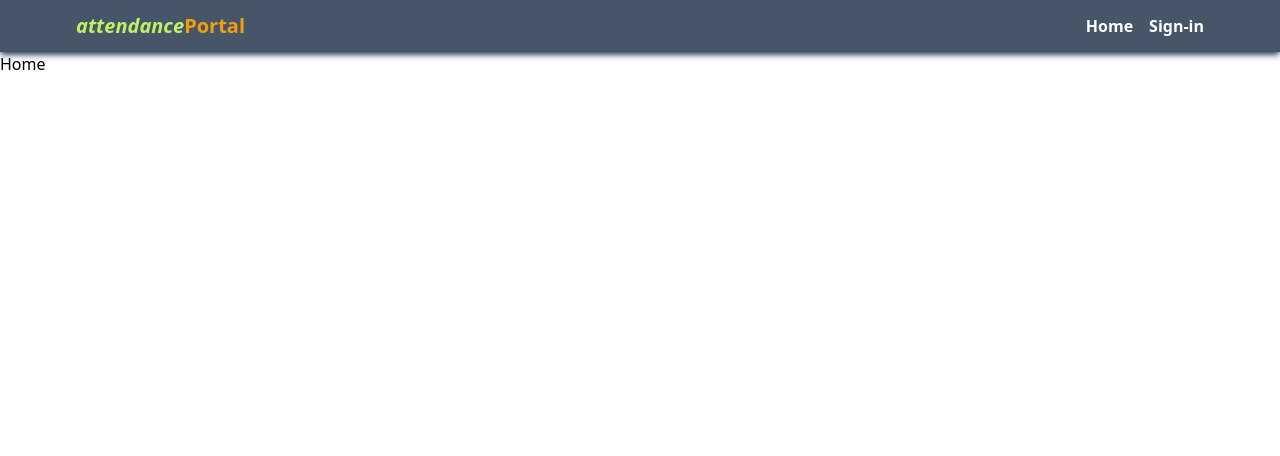
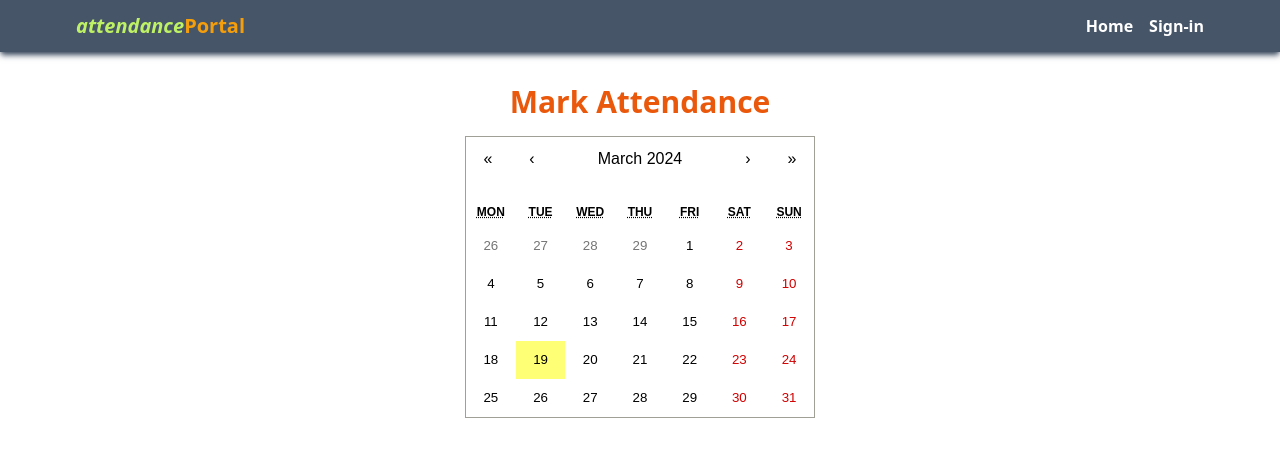
Before and after one commit to SMGhulam29091993/ZS-attendance-portal, a React (Create React App) app: page / in a window 1280 px wide. Shown: the top 456 px of the page. Built offline with nearby package versions, Linux system fonts and the light colour scheme.

Commit message:
created the home page and update the attendance page with indicator

```diff
--- /dev/null
+++ b/src/Component/Day-Indicator.js
@@ -0,0 +1,18 @@
+import React from 'react'
+
+const DayIndicator = () => {
+  return (
+    <div>
+        <div className='flex flex-col items-center justify-center max-w-2xl'>
+            <h3 className='text-center font-semibold text-md sm:text-lg'>Indicator</h3>
+            <ul className='' style={{width : "100%"}}>
+                <li className='flex gap-4 items-center justify-start '><span className='text-left'>Present Mark</span><span className='present '></span></li>
+                <li className='flex gap-4 items-center justify-start'><span className='text-left'>Absent Mark</span><span className='absent '></span></li>
+                <li className='flex gap-4 items-center justify-start'><span className='text-left'>Half-Day Mark</span><span className='half-day '></span></li>
+            </ul>
+        </div>
+    </div>
+  )
+}
+
+export default DayIndicator
--- a/src/index.css
+++ b/src/index.css
@@ -30,3 +30,9 @@ code {
   background-color:red ; /* Color of the dot */
   border-radius: 50%; /* Make the dot round */
 }
+.half-day {
+  width: 8px;
+  height: 8px;
+  background-color:yellow; /* Color of the dot */
+  border-radius: 50%; /* Make the dot round */
+}
--- a/src/pages/AttendanceCalendar.js
+++ b/src/pages/AttendanceCalendar.js
@@ -4,7 +4,8 @@ import 'react-calendar/dist/Calendar.css';
 import axios from 'axios';
 import { useSelector } from 'react-redux';
 import { userSelector } from '../redux/user/userSlice';
-import { useParams } from 'react-router-dom';
+import DayIndicator from '../Component/Day-Indicator';
+
 
 const AttendanceCalendar = () => {
   const {currentUser, token} = useSelector(userSelector);
@@ -28,10 +29,6 @@ const AttendanceCalendar = () => {
       })
       const responseData = res.data;
       console.log("Get Attendance :",responseData.attendance);
-      // Example hardcoded data for marked dates with their status
-
-      // const attendanceDate = responseData.attendance.date;
-      // const attendanceStatus = responseData.attendance.status;
 
       const attendanceArray = responseData.attendance;
 
@@ -117,7 +114,7 @@ const AttendanceCalendar = () => {
           status
         }
         // Example PUT request to update attendance record
-        await axios.post(`http://localhost:8000/api/v1/attendance/update-attendance/${currentUser._id}`, data,{
+        await axios.put(`http://localhost:8000/api/v1/attendance/update-attendance/${currentUser._id}`, data,{
           headers:{
             "Content-Type" : "application/json",
             Authorization : `Bearer ${token}`
@@ -149,25 +146,31 @@ const AttendanceCalendar = () => {
   };
 
   return (
-    <div>
-      <h2>Mark Attendance</h2>
-      <div>
+    <div className='max-w-6xl mx-auto'>
+      <div className='flex flex-col items-center justify-center gap-4 my-6 p-2 w-full'>
+        <h2 className='text-center font-semibold text-orange-600 text-3xl'>Mark Attendance</h2>
+        {error && <p className='text-red-700'>{error}</p>}
+        <div className='flex gap-3'>
           <Calendar
             onChange={handleDateChange}
             value={selectedDate}
             tileContent={tileContent}
           />
+          <DayIndicator/>
         </div>
-      <div>
-         <label>
+
+        <label className='text-md font-semibold text-slate-600 flex gap-4'>
           Attendance Status:
-           <select value={attendanceStatus} onChange={(e) => setAttendanceStatus(e.target.value)}>
+          <select value={attendanceStatus} onChange={(e) => setAttendanceStatus(e.target.value)}
+            className='text-md font-semibold text-slate-900 border border-slate-950 outline-none rounded'>
             <option value="">Select Status</option>
             <option value="present">Present</option>
             <option value="absent">Absent</option>
+            <option value="half-day">Half Day</option>
           </select>
         </label>
-        <button onClick={handleMarkAttendance}>Mark Attendance</button>
+        <button onClick={handleMarkAttendance}
+          className='bg-blue-600 p-2 rounded-lg uppercase text-white'>Mark Attendance</button>
       </div>
     </div>
   );
--- a/src/pages/Home.js
+++ b/src/pages/Home.js
@@ -1,9 +1,86 @@
-import React from 'react'
+import React, { useState, useEffect } from 'react';
+import Calendar from 'react-calendar';
+import 'react-calendar/dist/Calendar.css';
+import axios from 'axios';
+import { useSelector } from 'react-redux';
+import { userSelector } from '../redux/user/userSlice';
 
 const Home = () => {
+  const {currentUser, token} = useSelector(userSelector);
+  const [error,setError] = useState("");
+  const [markedDates, setMarkedDates] = useState([]);
+  const [attendanceStatusByDate, setAttendanceStatusByDate] = useState({});
+
+  useEffect(() => {
+    fetchAttendanceData();
+  }, []);
+
+  const fetchAttendanceData = async () => {
+    try {
+      const res = await axios.get(`http://localhost:8000/api/v1/attendance/get-attendance/${currentUser._id}`,{
+        headers: {
+          "Content-Type" : "application/json",
+          Authorization : `Bearer ${token}`
+        }
+      })
+      const responseData = res.data;
+      if(!responseData.success){
+        setError(responseData.message);
+        return;
+      }
+      console.log("Get Attendance :",responseData.attendance);
+
+      const attendanceArray = responseData.attendance;
+
+    // Create the attendanceData object using map function
+      const attendanceData = {};
+      attendanceArray.map(item => {
+        attendanceData[item.date] = item.status;
+      });
+
+      const dates = Object.keys(attendanceData);
+
+
+      // Set marked dates with their respective attendance status
+      setMarkedDates(dates);
+      setAttendanceStatusByDate(attendanceData);
+    } catch (error) {
+      console.error('Error fetching marked dates:', error);
+    }
+  };
+
+  const tileContent = ({ date }) => {
+    const formattedDate = formatDate(date);
+    // If the date is in the markedDates array, render a dot as content
+    if (markedDates.includes(formattedDate)) {
+      return (
+        <div>
+          <div className={`dot ${attendanceStatusByDate[formattedDate]}`} ></div>
+        </div>
+      );
+    }
+    return null;
+  };
+
+  const formatDate = (date) => {
+    return `${date.getFullYear()}-${(date.getMonth() + 1).toString().padStart(2, '0')}-${date.getDate().toString().padStart(2, '0')}`;
+  };
+
   return (
-    <div>Home</div>
-  )
+    <div className='max-w-6xl mx-auto'>
+      <div className='flex flex-col items-center justify-center gap-4 my-6 p-2 w-full'>
+        <h2 className='text-center font-semibold text-orange-600 text-3xl'>Mark Attendance</h2>
+        {error && <p className='text-red-700'>{error}</p>}
+        <div className=''>
+          <Calendar
+           tileContent={tileContent}
+          />
+        </div>
+
+
+      </div>
+    </div>
+  );
 }
 
 export default Home
```
Lines whose indentation alone changed are shown as unchanged.
